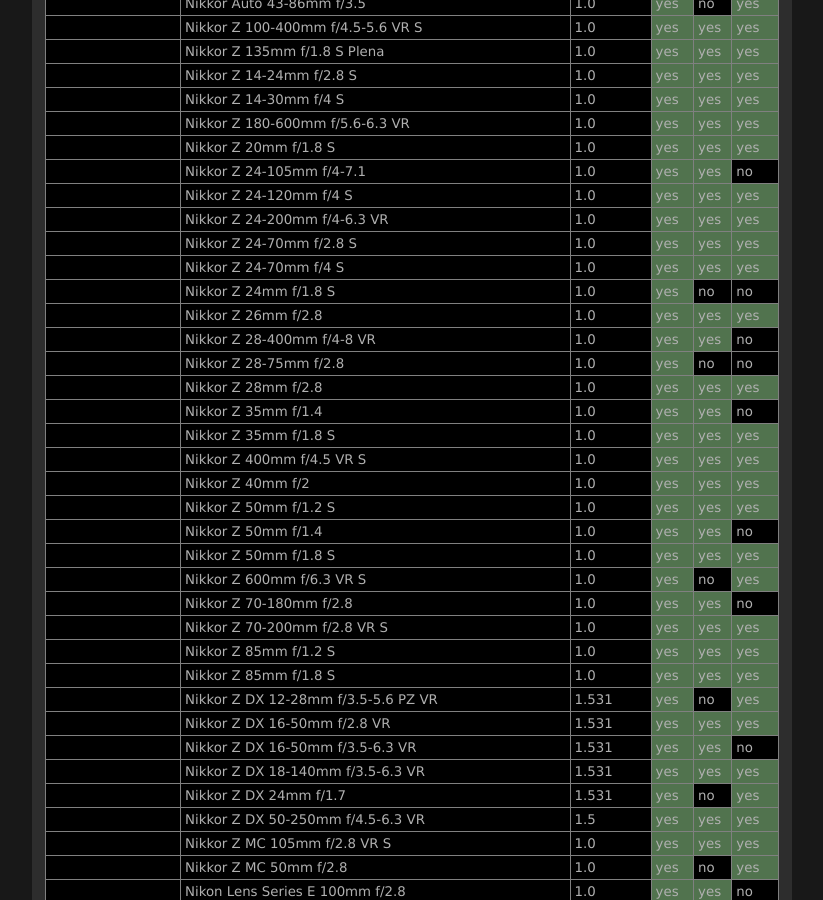
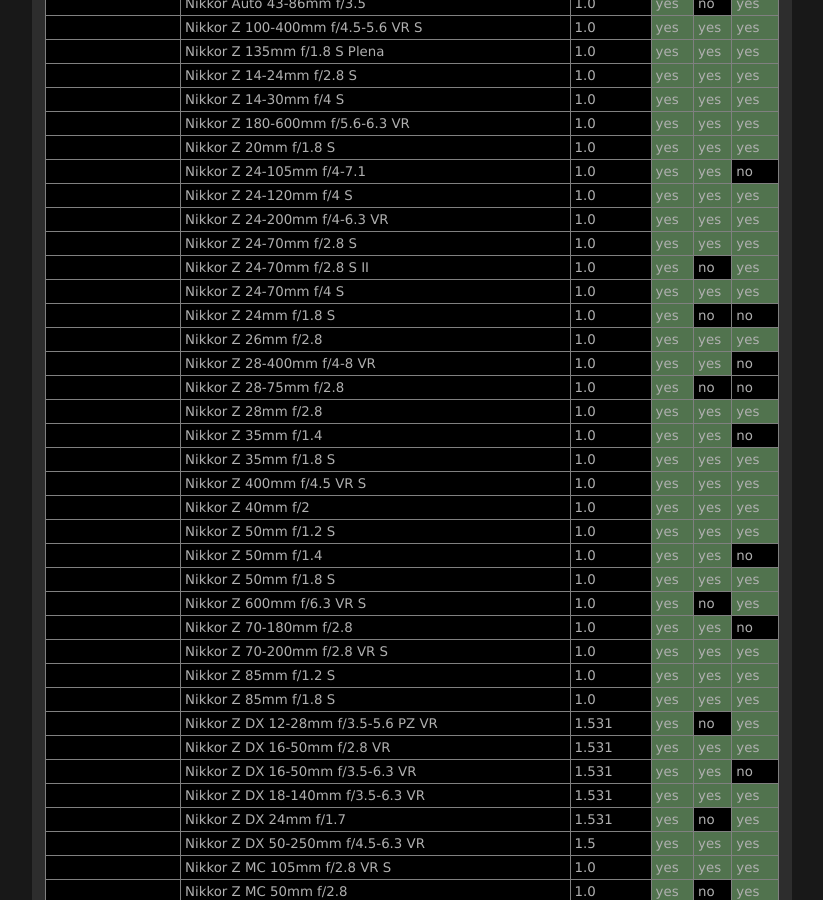
Before and after one commit to lensfun/lensfun.github.io, a Jekyll site: the page built from _posts/lenslist/2999-12-31-Lenslist-master.md, in a window 1280 px wide and 900 px high, scrolled down 17518 px. Shown: the whole window, without its empty margins (284-1107 px from the left). Built offline with Jekyll 4.4.1, drawn with Linux system fonts in a browser that asks for light colours.

Commit message:
Update master lens list from GitHub Actions

```diff
--- a/_posts/lenslist/2999-12-31-Lenslist-master.md
+++ b/_posts/lenslist/2999-12-31-Lenslist-master.md
@@ -725,6 +725,7 @@ This list was generated on 2026-11-04 from current Lensfun sources. Your Lensfun
 <tr class="lenslist-bg1"><td></td><td>Nikkor Z 24-120mm f/4 S</td><td>1.0</td><td class="lenslist-highlight lenslist-check">yes</td><td class="lenslist-highlight lenslist-check">yes</td><td class="lenslist-highlight lenslist-check">yes</td></tr>
 <tr class="lenslist-bg1"><td></td><td>Nikkor Z 24-200mm f/4-6.3 VR</td><td>1.0</td><td class="lenslist-highlight lenslist-check">yes</td><td class="lenslist-highlight lenslist-check">yes</td><td class="lenslist-highlight lenslist-check">yes</td></tr>
 <tr class="lenslist-bg1"><td></td><td>Nikkor Z 24-70mm f/2.8 S</td><td>1.0</td><td class="lenslist-highlight lenslist-check">yes</td><td class="lenslist-highlight lenslist-check">yes</td><td class="lenslist-highlight lenslist-check">yes</td></tr>
+<tr class="lenslist-bg1"><td></td><td>Nikkor Z 24-70mm f/2.8 S II</td><td>1.0</td><td class="lenslist-highlight lenslist-check">yes</td><td class="lenslist-check">no</td><td class="lenslist-highlight lenslist-check">yes</td></tr>
 <tr class="lenslist-bg1"><td></td><td>Nikkor Z 24-70mm f/4 S</td><td>1.0</td><td class="lenslist-highlight lenslist-check">yes</td><td class="lenslist-highlight lenslist-check">yes</td><td class="lenslist-highlight lenslist-check">yes</td></tr>
 <tr class="lenslist-bg1"><td></td><td>Nikkor Z 24mm f/1.8 S</td><td>1.0</td><td class="lenslist-highlight lenslist-check">yes</td><td class="lenslist-check">no</td><td class="lenslist-check">no</td></tr>
 <tr class="lenslist-bg1"><td></td><td>Nikkor Z 26mm f/2.8</td><td>1.0</td><td class="lenslist-highlight lenslist-check">yes</td><td class="lenslist-highlight lenslist-check">yes</td><td class="lenslist-highlight lenslist-check">yes</td></tr>
```
